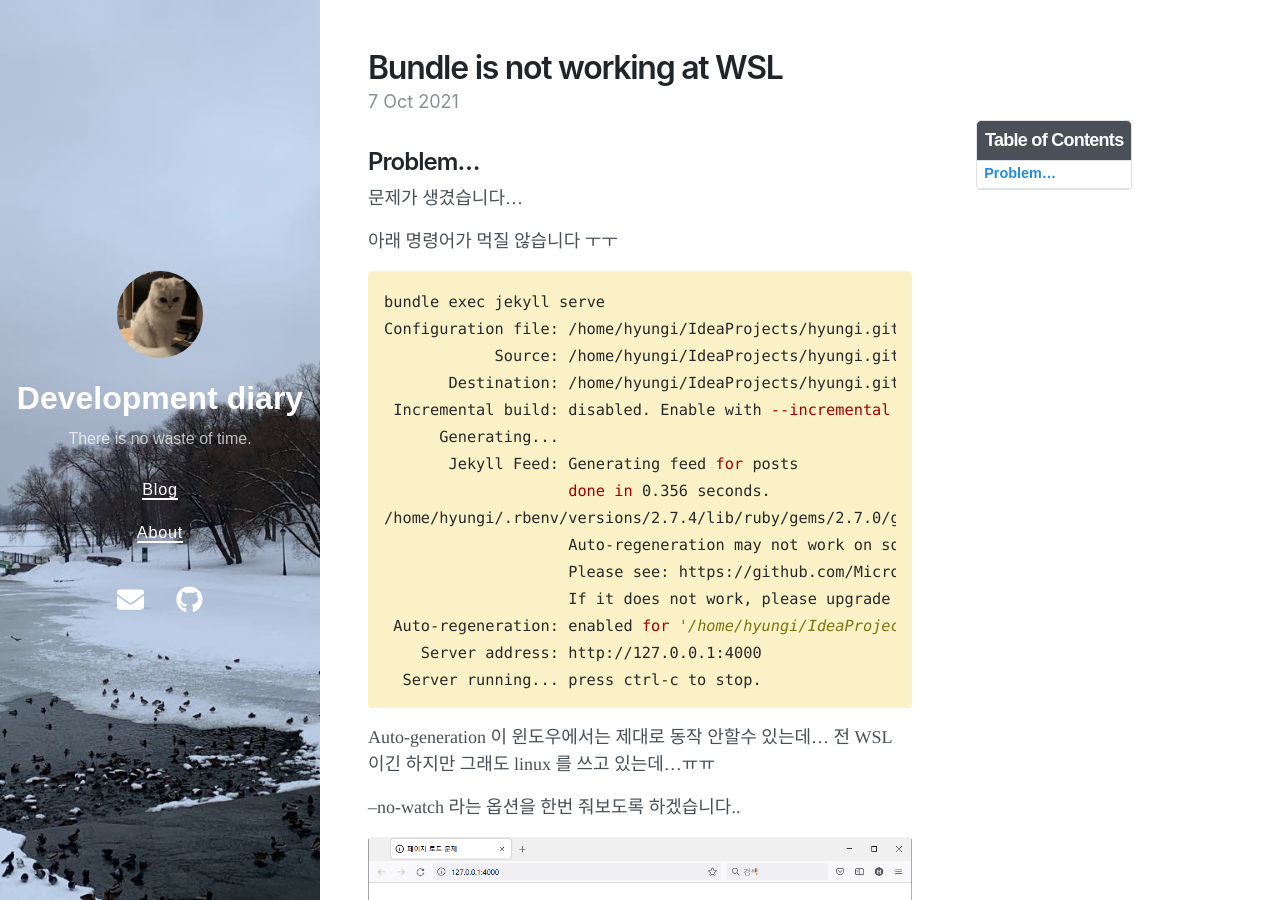
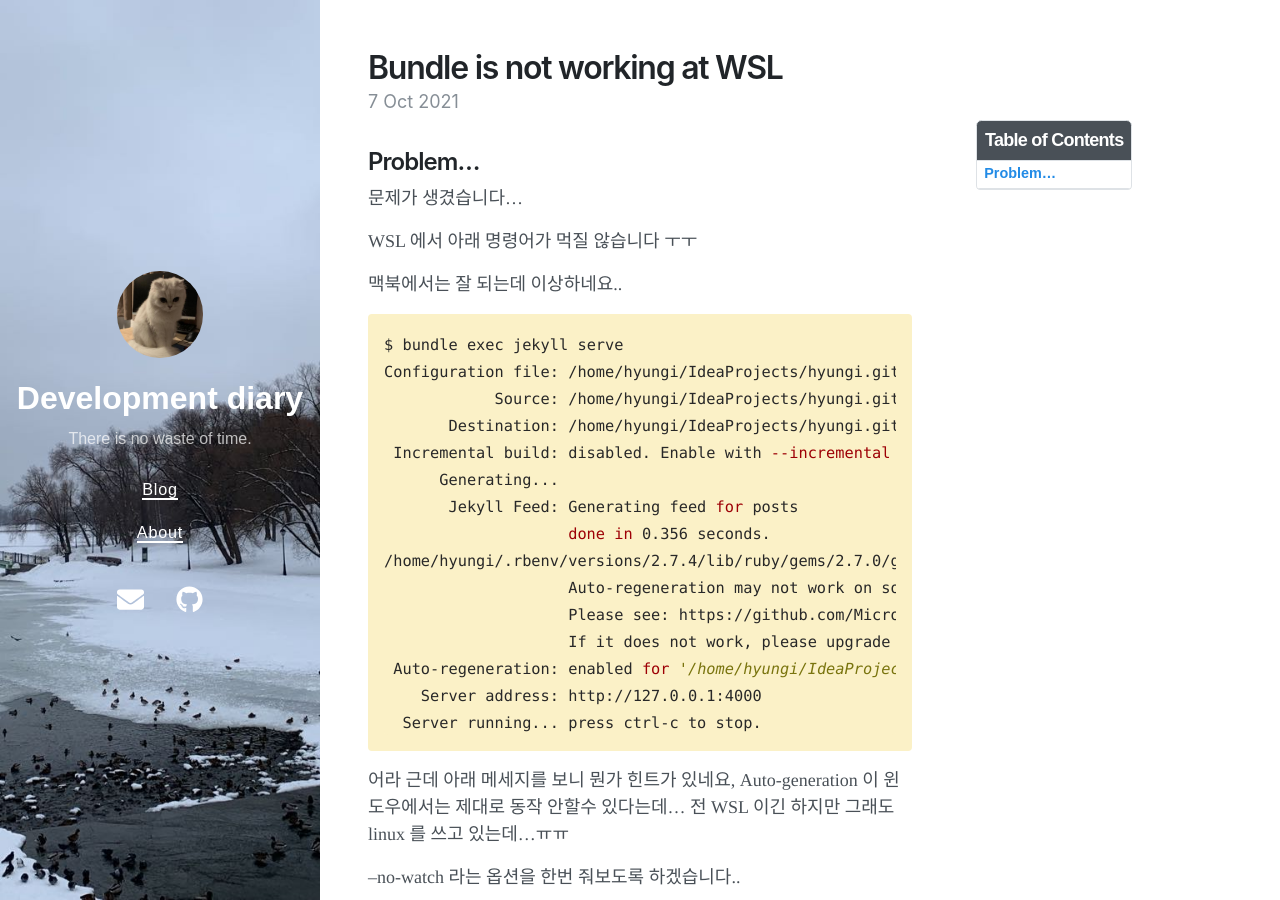
Before and after one commit to hyungi/hyungi.github.io, a Jekyll site: the page built from _posts/2021-10-07-bundle-is-not-working.md, in a window 1280 px wide and 900 px high. Built offline with Jekyll 4.4.1, drawn with Linux system fonts in a browser that asks for light colours; nearby versions of some CDN libraries.

Commit message:
Update bundle malfucntion post

````diff
--- a/_posts/2021-10-07-bundle-is-not-working.md
+++ b/_posts/2021-10-07-bundle-is-not-working.md
@@ -9,9 +9,11 @@ toc: true
 ## Problem...
 문제가 생겼습니다...
 
-아래 명령어가 먹질 않습니다 ㅜㅜ
+WSL 에서 아래 명령어가 먹질 않습니다 ㅜㅜ
+
+맥북에서는 잘 되는데 이상하네요..
 ```shell
-bundle exec jekyll serve
+$ bundle exec jekyll serve
 Configuration file: /home/hyungi/IdeaProjects/hyungi.github.io/_config.yml
             Source: /home/hyungi/IdeaProjects/hyungi.github.io
        Destination: /home/hyungi/IdeaProjects/hyungi.github.io/_site
@@ -27,8 +29,8 @@ Configuration file: /home/hyungi/IdeaProjects/hyungi.github.io/_config.yml
     Server address: http://127.0.0.1:4000
   Server running... press ctrl-c to stop.
 ```
-
-Auto-generation 이 윈도우에서는 제대로 동작 안할수 있는데... 전 WSL 이긴 하지만 그래도 linux 를 쓰고 있는데...ㅠㅠ
+어라 근데 아래 메세지를 보니 뭔가 힌트가 있네요,
+Auto-generation 이 윈도우에서는 제대로 동작 안할수 있다는데... 전 WSL 이긴 하지만 그래도 linux 를 쓰고 있는데...ㅠㅠ
 
 --no-watch 라는 옵션을 한번 줘보도록 하겠습니다..
 
````
